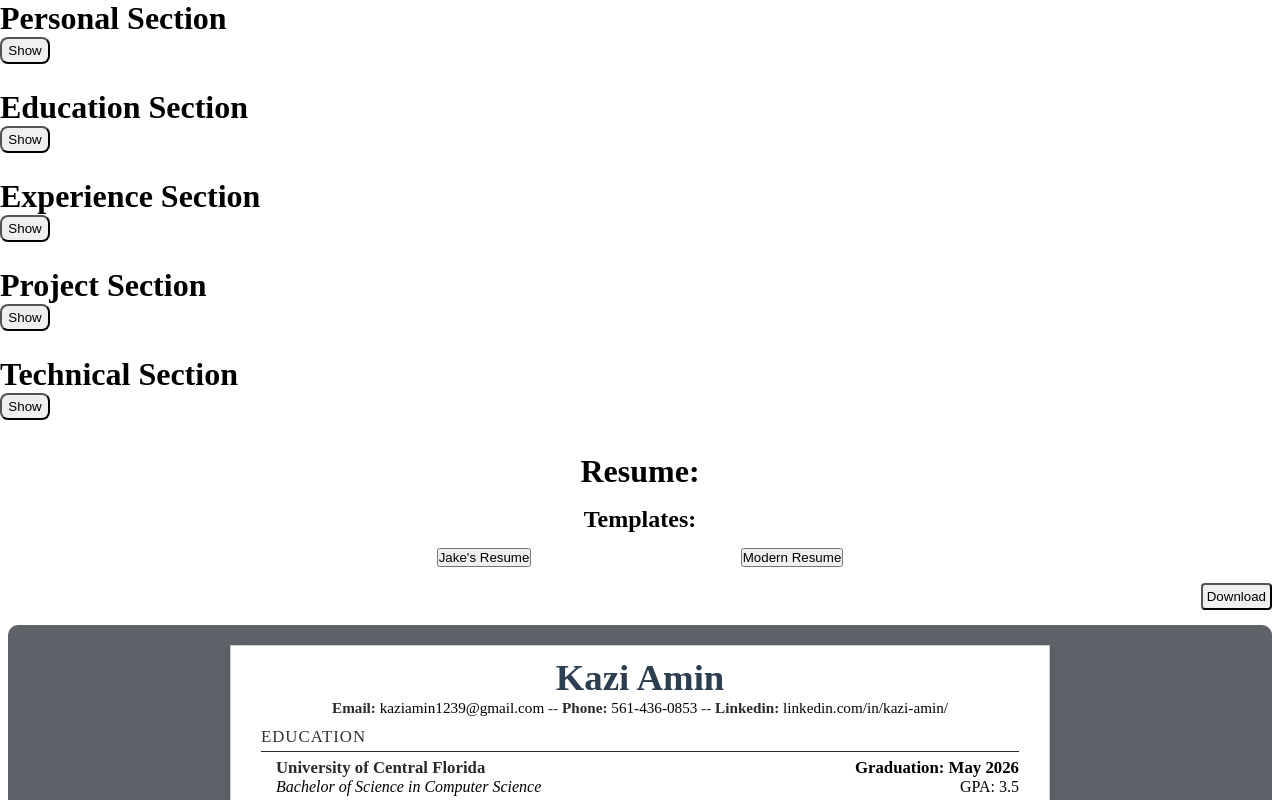
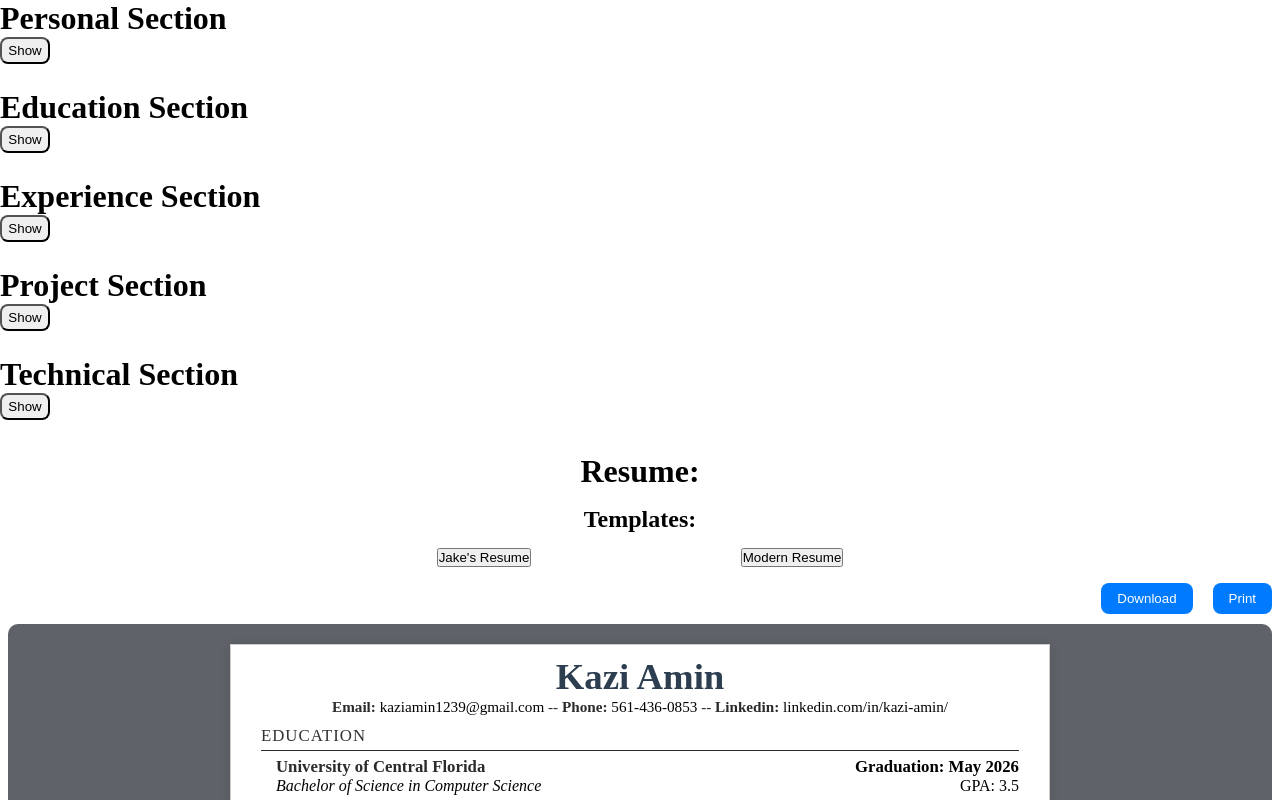
Before and after one commit to KaziAmin110/OnlineResumeGenerator, a React (Vite) app: page / in a window 1280 px wide. Shown: the top 800 px of the page. Built offline with nearby package versions, Linux system fonts and the light colour scheme.

Commit message:
Added Base Print Button + Display Buttons Styling

```diff
--- a/src/components/Display/Display.jsx
+++ b/src/components/Display/Display.jsx
@@ -19,7 +19,11 @@ const Display = ({
         templateIndex={templateIndex}
         onUpdateTempIndex={setTemplateIndex}
       />
-      <button className="download-btn">Download</button>
+      <div className="resume-buttons">
+        <button className='download-btn'>Download</button>
+        <button className="print-btn">Print</button>
+      </div>
+
       <div className="resume-background">
         {templateIndex === 1 && (
           <JakesResumeDisplay
--- a/src/index.css
+++ b/src/index.css
@@ -73,13 +73,22 @@
     width: 50%;
 }
 
-.download-btn {
+.resume-buttons {
     display: flex;
-    padding: 0.25rem;
-    border-radius: 0.25rem;
+    align-items: baseline;
+    min-width: 100%;
+    justify-content: flex-end;
+    gap: 20px;
+    margin-bottom: 10px;
+}
+
+.resume-buttons button {
+    padding: 0.5rem 1rem;
+    border-radius: 0.5rem;
+    background-color: #007bff;
+    color: white;
+    border: none;
     cursor: pointer;
-    align-self: flex-end;
-    margin-bottom: 15px;
 }
 
 /* Jakes Resume Template */
@@ -154,7 +163,7 @@
 
 .entry-title {
     font-size: 1.05em;
-    font-weight: bold;
+    font-weight: 600;
     color: #2b2b2b;
     margin: 0;
 }
```
